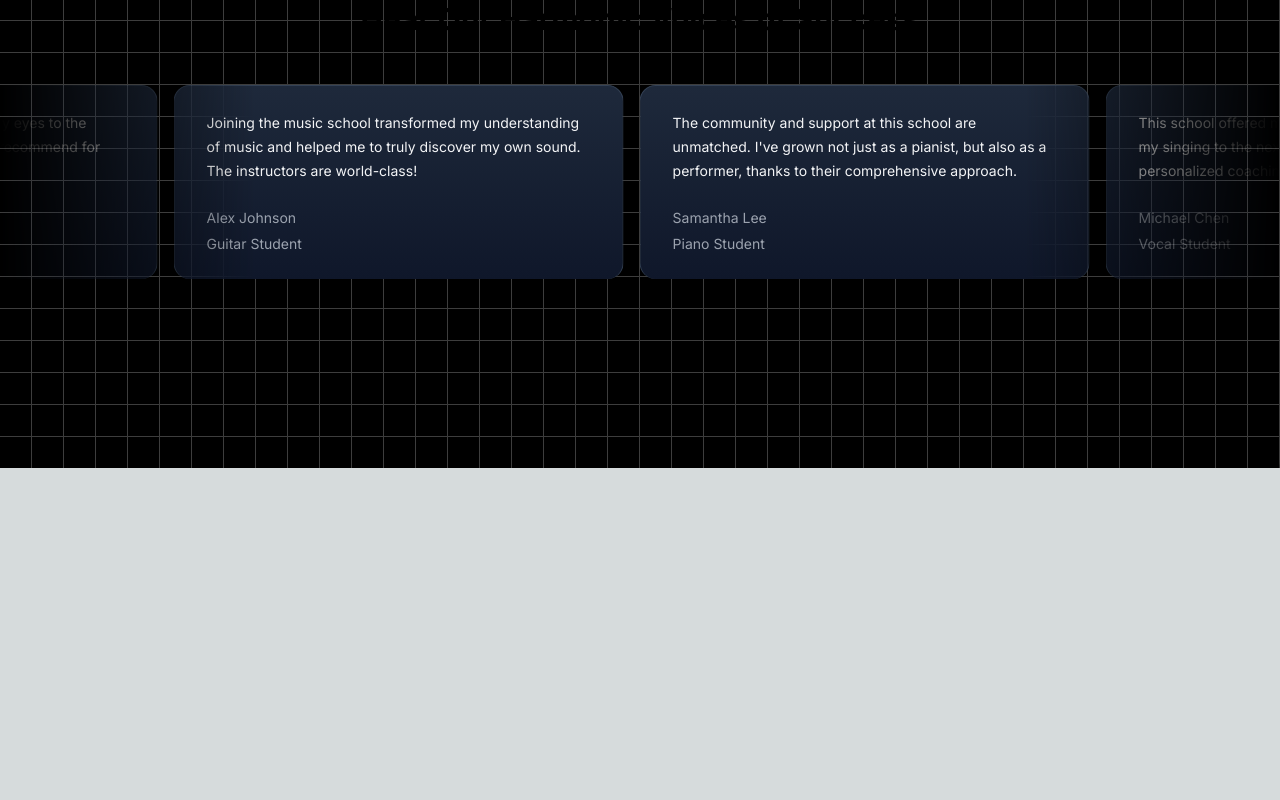
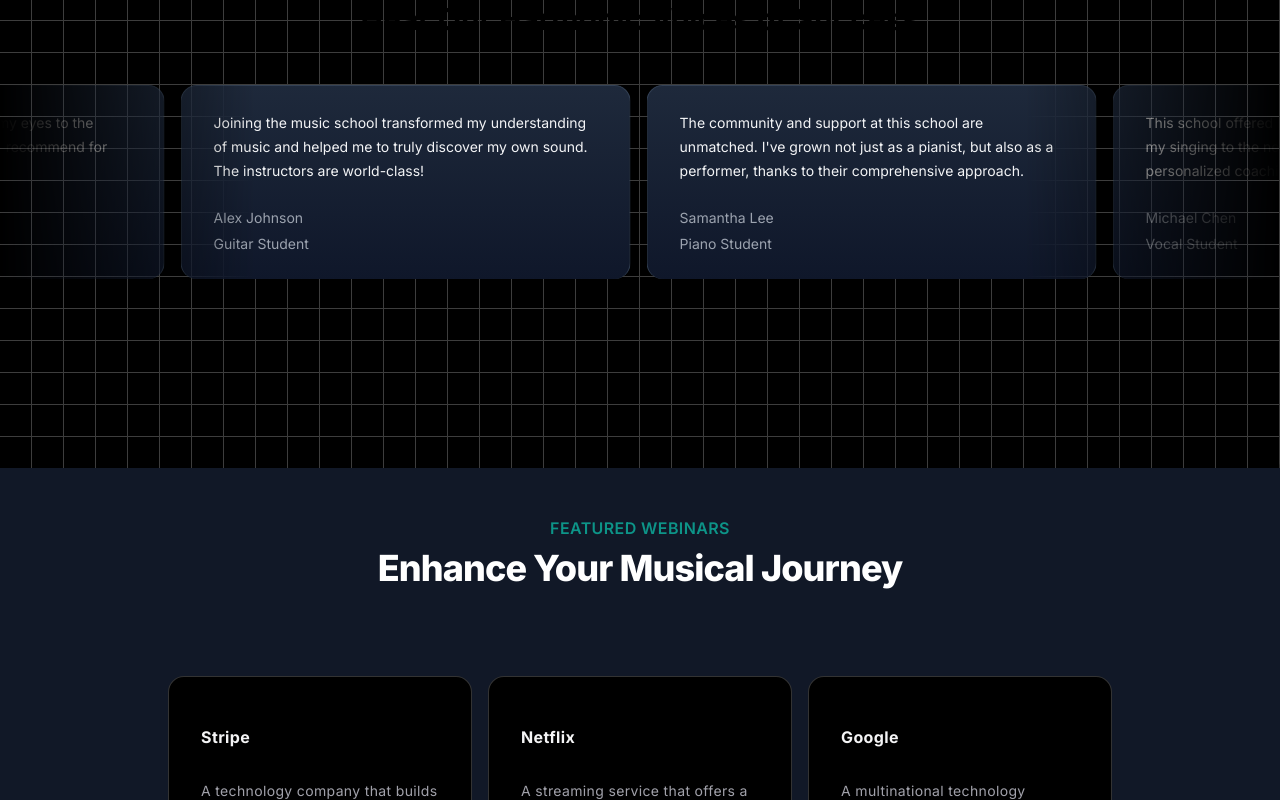
Before and after one commit to abir446/next14-aceternity, a Next.js app: page / in a window 1280 px wide. Shown: the part 2000-2800 px from the top of the page. Before the commit the page ends 2468 px from the top, so only its background shows below. Built offline with nearby package versions, Linux system fonts and the light colour scheme.

Commit message:
upcoming

```diff
--- a/src/app/page.tsx
+++ b/src/app/page.tsx
@@ -1,6 +1,7 @@
 import FeaturedCourses from "@/components/FeaturedCourses";
 import HeroSection from "@/components/HeroSection";
 import TestimonialCards from "@/components/TestimonialCards";
+import UpcomingWebinars from "@/components/UpcomingWebinars";
 import WhyChooseUs from "@/components/WhyChooseUs";
 
 export default function Home() {
@@ -10,6 +11,7 @@
       <FeaturedCourses />
       <WhyChooseUs />
       <TestimonialCards />
+      <UpcomingWebinars />
     </main>
   );
 }
--- /dev/null
+++ b/src/components/UpcomingWebinars.tsx
@@ -0,0 +1,74 @@
+"use client";
+import React from "react";
+import Link from "next/link";
+import { HoverEffect } from "@/components/ui/card-hover-effect";
+
+export const projects = [
+  {
+    title: "Stripe",
+    description:
+      "A technology company that builds economic infrastructure for the internet.",
+    link: "https://stripe.com",
+  },
+  {
+    title: "Netflix",
+    description:
+      "A streaming service that offers a wide variety of award-winning TV shows, movies, anime, documentaries, and more on thousands of internet-connected devices.",
+    link: "https://netflix.com",
+  },
+  {
+    title: "Google",
+    description:
+      "A multinational technology company that specializes in Internet-related services and products.",
+    link: "https://google.com",
+  },
+  {
+    title: "Meta",
+    description:
+      "A technology company that focuses on building products that advance Facebook's mission of bringing the world closer together.",
+    link: "https://meta.com",
+  },
+  {
+    title: "Amazon",
+    description:
+      "A multinational technology company focusing on e-commerce, cloud computing, digital streaming, and artificial intelligence.",
+    link: "https://amazon.com",
+  },
+  {
+    title: "Microsoft",
+    description:
+      "A multinational technology company that develops, manufactures, licenses, supports, and sells computer software, consumer electronics, personal computers, and related services.",
+    link: "https://microsoft.com",
+  },
+];
+function UpcomingWebinars() {
+  return (
+    <div className="p-12 bg-gray-900">
+      <div className="max-w-7xl mx-auto px-4 sm:px-6">
+        <div className="text-center">
+          <h2 className="text-base text-teal-600 font-semibold tracking-wide uppercase">
+            Featured Webinars
+          </h2>
+          <p className="mt-2 text-3xl leading-8 font-extrabold tracking-tight text-white sm:text-4xl">
+            Enhance Your Musical Journey
+          </p>
+        </div>
+        <div className="mt-10">
+          <div className="max-w-5xl mx-auto px-8">
+            <HoverEffect items={projects} />
+          </div>
+        </div>
+        <div className="mt-20 text-center">
+          <Link
+            className="px-4 py-2 rounded border border-neutral-600 text-neutral-700 bg-white hover:bg-gray-100 transition duration-200"
+            href={"/"}
+          >
+            View All Courses
+          </Link>
+        </div>
+      </div>
+    </div>
+  );
+}
+
+export default UpcomingWebinars;
--- /dev/null
+++ b/src/components/ui/card-hover-effect.tsx
@@ -0,0 +1,111 @@
+import { cn } from "@/utils/cn";
+import { AnimatePresence, motion } from "framer-motion";
+import Link from "next/link";
+import { useState } from "react";
+
+export const HoverEffect = ({
+  items,
+  className,
+}: {
+  items: {
+    title: string;
+    description: string;
+    link: string;
+  }[];
+  className?: string;
+}) => {
+  let [hoveredIndex, setHoveredIndex] = useState<number | null>(null);
+
+  return (
+    <div
+      className={cn(
+        "grid grid-cols-1 md:grid-cols-2  lg:grid-cols-3  py-10",
+        className
+      )}
+    >
+      {items.map((item, idx) => (
+        <Link
+          href={item?.link}
+          key={item?.link}
+          className="relative group  block p-2 h-full w-full"
+          onMouseEnter={() => setHoveredIndex(idx)}
+          onMouseLeave={() => setHoveredIndex(null)}
+        >
+          <AnimatePresence>
+            {hoveredIndex === idx && (
+              <motion.span
+                className="absolute inset-0 h-full w-full bg-neutral-200 dark:bg-slate-800/[0.8] block  rounded-3xl"
+                layoutId="hoverBackground"
+                initial={{ opacity: 0 }}
+                animate={{
+                  opacity: 1,
+                  transition: { duration: 0.15 },
+                }}
+                exit={{
+                  opacity: 0,
+                  transition: { duration: 0.15, delay: 0.2 },
+                }}
+              />
+            )}
+          </AnimatePresence>
+          <Card>
+            <CardTitle>{item.title}</CardTitle>
+            <CardDescription>{item.description}</CardDescription>
+          </Card>
+        </Link>
+      ))}
+    </div>
+  );
+};
+
+export const Card = ({
+  className,
+  children,
+}: {
+  className?: string;
+  children: React.ReactNode;
+}) => {
+  return (
+    <div
+      className={cn(
+        "rounded-2xl h-full w-full p-4 overflow-hidden bg-black border border-transparent dark:border-white/[0.2] group-hover:border-slate-700 relative z-20",
+        className
+      )}
+    >
+      <div className="relative z-50">
+        <div className="p-4">{children}</div>
+      </div>
+    </div>
+  );
+};
+export const CardTitle = ({
+  className,
+  children,
+}: {
+  className?: string;
+  children: React.ReactNode;
+}) => {
+  return (
+    <h4 className={cn("text-zinc-100 font-bold tracking-wide mt-4", className)}>
+      {children}
+    </h4>
+  );
+};
+export const CardDescription = ({
+  className,
+  children,
+}: {
+  className?: string;
+  children: React.ReactNode;
+}) => {
+  return (
+    <p
+      className={cn(
+        "mt-8 text-zinc-400 tracking-wide leading-relaxed text-sm",
+        className
+      )}
+    >
+      {children}
+    </p>
+  );
+};
```
